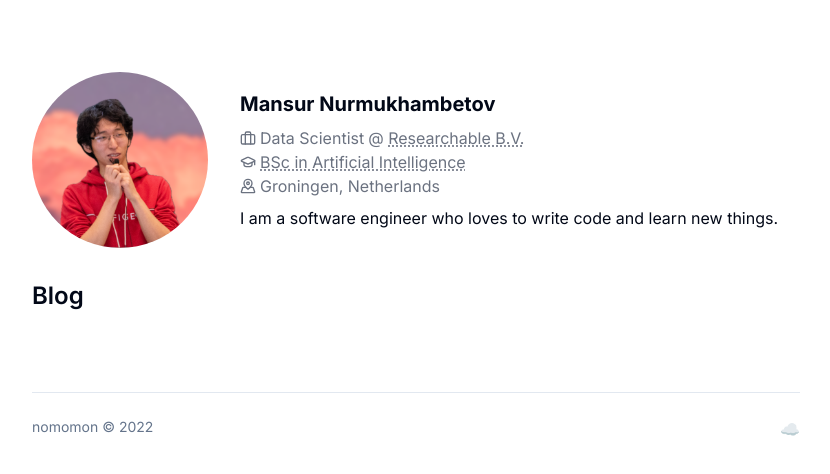
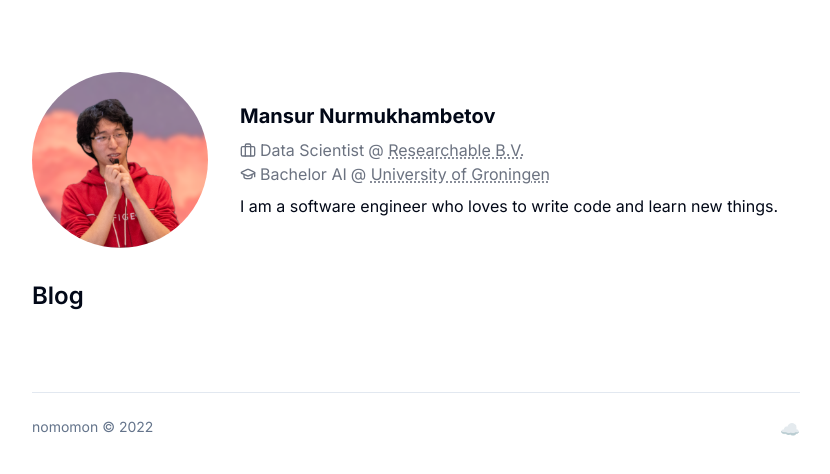
Before and after one commit to nomomon/nomomon.github.io, a Next.js app: page /blog in a window 1280 px wide. Shown: the top 474 px of the page, without its empty margins (224-1054 px from the left). Built offline with nearby package versions, Linux system fonts and the light colour scheme.

Commit message:
update data location

```diff
--- a/components/molecules/social-links/index.tsx
+++ b/components/molecules/social-links/index.tsx
@@ -1,5 +1,5 @@
 import ClientOnlyPortal from "@/components/ui/client-only-portal";
-import socialLinks from "@/public/social-links.json";
+import socialLinks from "@/public/data/social-links.json";
 import Link from "next/link";
 
 const SocialLinks = () => {
--- a/components/templates/about-me/index.tsx
+++ b/components/templates/about-me/index.tsx
@@ -1,6 +1,6 @@
 import { FC } from "react";
-import { CONFIG } from "@/lib/config";
-import { Briefcase, GraduationCap, MapPinned } from "lucide-react";
+import info from "@/public/data/info.json";
+import { Briefcase, GraduationCap } from "lucide-react";
 import Link from "next/link";
 
 export const AboutMe: FC = () => {
@@ -18,40 +18,41 @@ export const AboutMe: FC = () => {
         </div>
         <div className="">
           <div className="font-bold text-xl max-md:text-center">
-            {CONFIG.firstname} {CONFIG.lastname}
+            {info.firstname} {info.lastname}
           </div>
           <div className="my-2">
             <div className="text-gray-500 flex flex-row items-center max-md:justify-center">
               <Briefcase className="w-4 h-4 mr-1" />
-              {CONFIG.jobTitle}
+              {info.job.title}
               <Link
-                href={CONFIG.jobLink}
+                href={info.job.link}
                 target="_blank"
                 rel="noopener noreferrer"
                 className="ml-1 max-[350px]:hidden"
               >
                 @{" "}
                 <span className="decoration-dotted underline underline-offset-2 duration-300 hover:text-blue-500">
-                  {CONFIG.jobPlace}
+                  {info.job.place}
                 </span>
               </Link>
             </div>
             <div className="text-gray-500 flex flex-row items-center max-md:justify-center">
               <GraduationCap className="w-4 h-4 mr-1" />
+              {info.degree.title}
               <Link
-                href={CONFIG.degreeLink}
+                href={info.degree.link}
                 target="_blank"
                 rel="noopener noreferrer"
-                className="decoration-dotted underline underline-offset-2 duration-300 hover:text-blue-500"
+                className="ml-1 max-[350px]:hidden"
               >
-                {CONFIG.degree}
+                @{" "}
+                <span className="decoration-dotted underline underline-offset-2 duration-300 hover:text-blue-500">
+                  {info.degree.place}
+                </span>
               </Link>
             </div>
-            <div className="text-gray-500 flex flex-row items-center max-md:justify-center">
-              <MapPinned className="w-4 h-4 mr-1" /> {CONFIG.location}
-            </div>
           </div>
-          <div>{CONFIG.description}</div>
+          <div>{info.description}</div>
         </div>
       </div>
     </>
--- a/lib/config.ts
+++ /dev/null
@@ -1,20 +0,0 @@
-export const CONFIG = {
-  firstname: "Mansur",
-  lastname: "Nurmukhambetov",
-  location: "Groningen, Netherlands",
-
-  jobTitle: "Data Scientist",
-  jobPlace: "Researchable B.V.",
-  jobLink: "https://researchable.nl/",
-
-  degree: "BSc in Artificial Intelligence",
-  degreeLink: "https://www.rug.nl/bachelors/artificial-intelligence/",
-
-  description:
-    "I am a software engineer who loves to write code and learn new things.",
-
-  linkedin: "https://www.linkedin.com/in/nomomon/",
-  github: "https://github.com/nomomon",
-  stackoverflow: "https://stackoverflow.com/users/15930948/mansur",
-  telegram: "https://t.me/nomomon",
-};
--- /dev/null
+++ b/public/data/info.json
@@ -0,0 +1,15 @@
+{
+  "firstname": "Mansur",
+  "lastname": "Nurmukhambetov",
+  "job": {
+    "title": "Data Scientist",
+    "place": "Researchable B.V.",
+    "link": "https://researchable.nl/"
+  },
+  "degree": {
+    "title": "Bachelor AI",
+    "place": "University of Groningen",
+    "link": "https://www.rug.nl/bachelors/artificial-intelligence/"
+  },
+  "description": "I am a software engineer who loves to write code and learn new things."
+}
```
Also changed, not shown: public/data/social-links.json (renamed from public/social-links.json).
